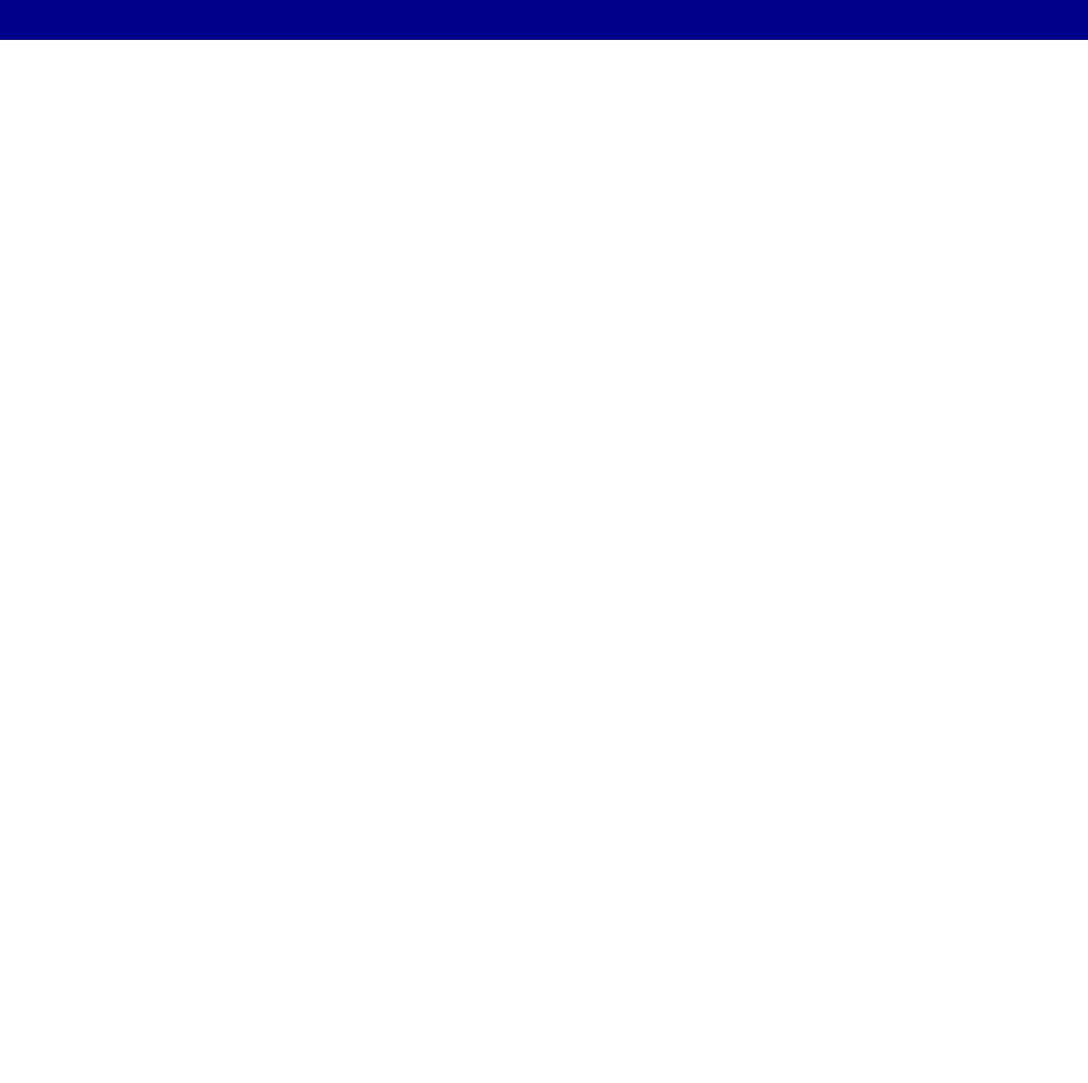
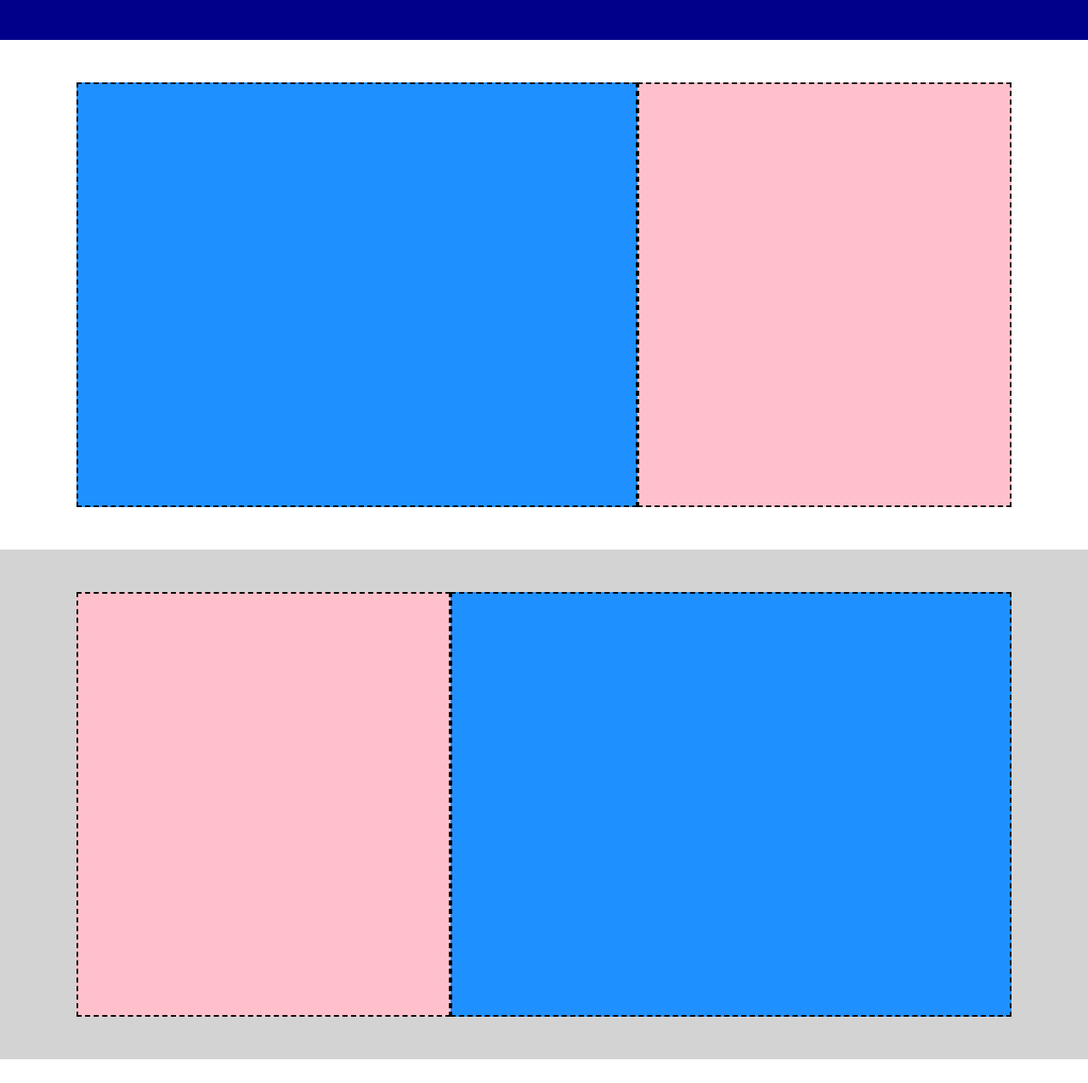
Before and after one commit to LeonardoMartignoni/htmlcss-struttura-discord, a plain HTML site: page index.html in a window 1280 px wide. Shown: the part 545-1820 px from the top of the page at 85% size. Before the commit the page ends 800 px from the top, so only its background shows below. Drawn offline with Linux system fonts and the light colour scheme.

Commit message:
added main content

```diff
--- a/css/style.css
+++ b/css/style.css
@@ -28,3 +28,28 @@
     border: 2px dashed black;
     margin: 0 auto;
 }
+
+/* Main content */
+
+.left-side {
+    background-color: #1E90FF;
+    border: 2px dashed black;
+    height: 500px;
+    width: 60%;
+}
+
+.right-side {
+    background-color: #FFC0CB;
+    border: 2px dashed black;
+    height: 500px;
+    width: 40%;
+}
+
+/* Section 4 */
+
+.large-box {
+    background-color: #228B22;
+    border: 2px dashed black;
+    width: 100%;
+    height: 950px;
+}
--- a/css/utils.css
+++ b/css/utils.css
@@ -11,6 +11,14 @@
 	display: table;
 }
 
+.row-reverse {
+	flex-direction: row-reverse;
+}
+
+.grey {
+	background-color: #D3D3D3;
+}
+
 /* Header */
 
 .upper-header {
@@ -22,3 +30,10 @@
 	background-color: #00008B;
 	padding: 50px;
 }
+
+/* Main */
+
+.container>.main-content {
+	display: flex;
+	padding: 50px;
+}
--- a/index.html
+++ b/index.html
@@ -41,10 +41,44 @@
 			</div>
 		</div>
 	</header>
-	<!-- Section 1 -->
-	<!-- Section 2 -->
-	<!-- Section 3 -->
-	<!-- Section 4 -->
+	<!-- Main content -->
+	<main>
+		<!-- Section 1 -->
+		<section>
+			<div class="container">
+				<div class="main-content">
+					<div class="left-side"></div>
+					<div class="right-side"></div>
+				</div>
+			</div>
+		</section>
+		<!-- Section 2 -->
+		<section class="grey">
+			<div class="container">
+				<div class="main-content row-reverse">
+					<div class="left-side"></div>
+					<div class="right-side"></div>
+				</div>
+			</div>
+		</section>
+		<!-- Section 3 -->
+		<section>
+			<div class="container">
+				<div class="main-content">
+					<div class="left-side"></div>
+					<div class="right-side"></div>
+				</div>
+			</div>
+		</section>
+		<!-- Section 4 -->
+		<section class="grey">
+			<div class="container">
+				<div class="main-content">
+					<div class="large-box"></div>
+				</div>
+			</div>
+		</section>
+	</main>
 	<!-- Footer -->
 </body>
 
```
